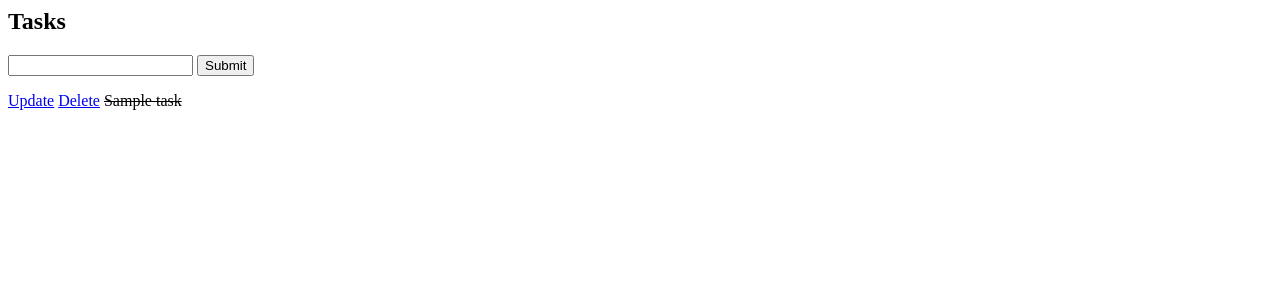
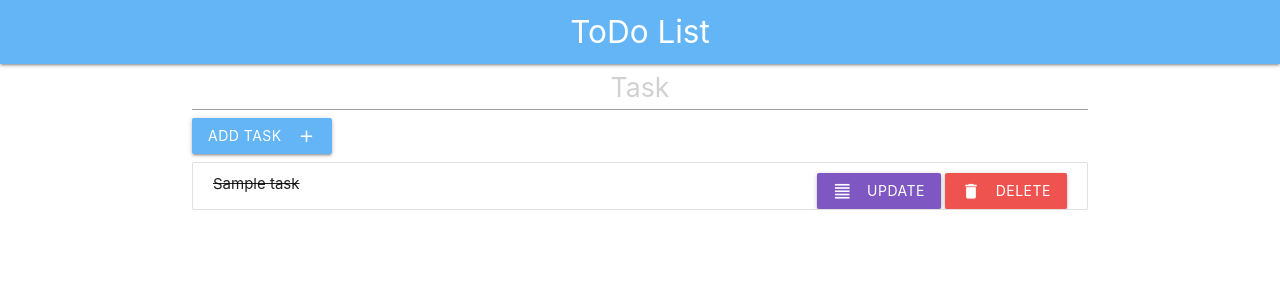
Before and after one commit to tonipse/django_todolist, a Django app: page / in a window 1280 px wide. Shown: the top 300 px of the page. Run offline with Django 3.2, Linux system fonts and the light colour scheme; tables that the repository leaves empty hold one stand-in row (values such as "Sample post").

Commit message:
Styled with materialize.css

```diff
--- a/tasks/forms.py
+++ b/tasks/forms.py
@@ -8,3 +8,8 @@ class TaskForm(forms.ModelForm):
     class Meta:
         model = Task
         fields = '__all__'
+        widgets = {
+            'complete': forms.CheckboxInput(attrs={'class': 'my-checkbox'}),
+            'title': forms.TextInput(attrs={'placeholder': 'Task', 'class': 'center', 'style': 'font-size: 20pt'}),
+
+        }
--- /dev/null
+++ b/templates/base.html
@@ -0,0 +1,37 @@
+<!doctype html>
+<html lang="en">
+<head>
+    <meta charset="UTF-8">
+    <meta name="viewport" content="width=device-width, initial-scale=1.0"/>
+    <meta http-equiv="X-UA-Compatible" content="ie=edge">
+    <title>ToDo</title>
+    <link rel="stylesheet" href="https://cdnjs.cloudflare.com/ajax/libs/materialize/1.0.0/css/materialize.min.css">
+    <link href="https://fonts.googleapis.com/icon?family=Material+Icons" rel="stylesheet">
+
+    <style>
+        .my-checkbox {
+            opacity: 1 !important;
+            pointer-events: all !important;
+            position: relative !important;
+            margin-left: 10px !important;
+            width: 50px !important;
+            padding: 10px !important;
+        }
+    </style>
+</head>
+<body>
+<nav>
+    <div class="nav-wrapper blue lighten-2">
+        <div class="container">
+            <a href="/" class="brand-logo center">ToDo List</a>
+        </div>
+    </div>
+</nav>
+<div class="container">
+    {% block content %}
+
+    {% endblock %}
+</div>
+<script src="https://cdnjs.cloudflare.com/ajax/libs/materialize/1.0.0/js/materialize.min.js"></script>
+</body>
+</html>
--- a/templates/tasks/list.html
+++ b/templates/tasks/list.html
@@ -1,19 +1,32 @@
-<h2>Tasks</h2>
+{% extends 'base.html' %}
+{% block content %}
+
 
     <form method="post" action="/">
         {% csrf_token %}
         {{ form.title }}
-    <input type="submit" name="Create Task">
+        <button class=" blue lighten-2 btn waves-effect waves-light " type="submit" name="Add Task">Add Task
+            <i class="material-icons right">add</i>
+        </button>
     </form>
-
+    <ul class="collection">
         {% for task in tasks %}
+            <li class="collection-item">
                 <div>
-        <a href="{% url 'update_task' task.id %}">Update</a>
-        <a href="{% url 'delete' task.id %}">Delete</a>
                     {% if task.complete == True %}
                         <strike>{{ task }}</strike>
                     {% else %}
                         <span>{{ task }}</span>
                     {% endif %}
+                    <span class="right">
+                    <a class="deep-purple lighten-1 waves-effect waves-light btn"
+                       href="{% url 'update_task' task.id %}">
+                        <i class="material-icons left">format_align_justify</i>Update</a>
+                    <a class="red lighten-1 waves-effect waves-light btn" href="{% url 'delete' task.id %}">
+                        <i class="material-icons left">delete</i>Delete</a>
+                     </span>
                 </div>
+            </li>
         {% endfor %}
+    </ul>
+{% endblock %}
```
Also changed, not shown: templates/tasks/delete.html (+11 -6 lines), templates/tasks/update_task.html (+13 -6 lines). Lines whose indentation alone changed are shown as unchanged.
